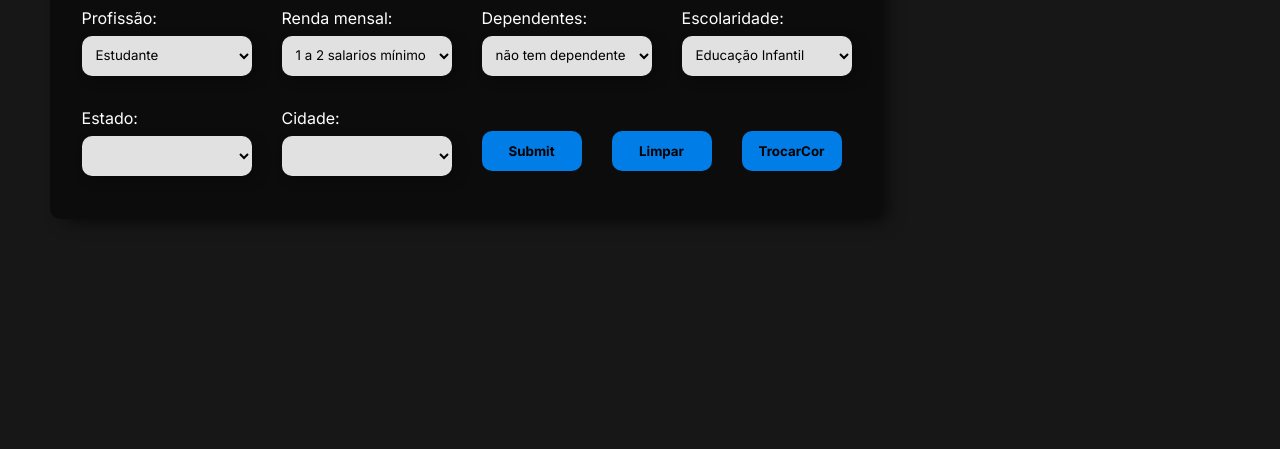
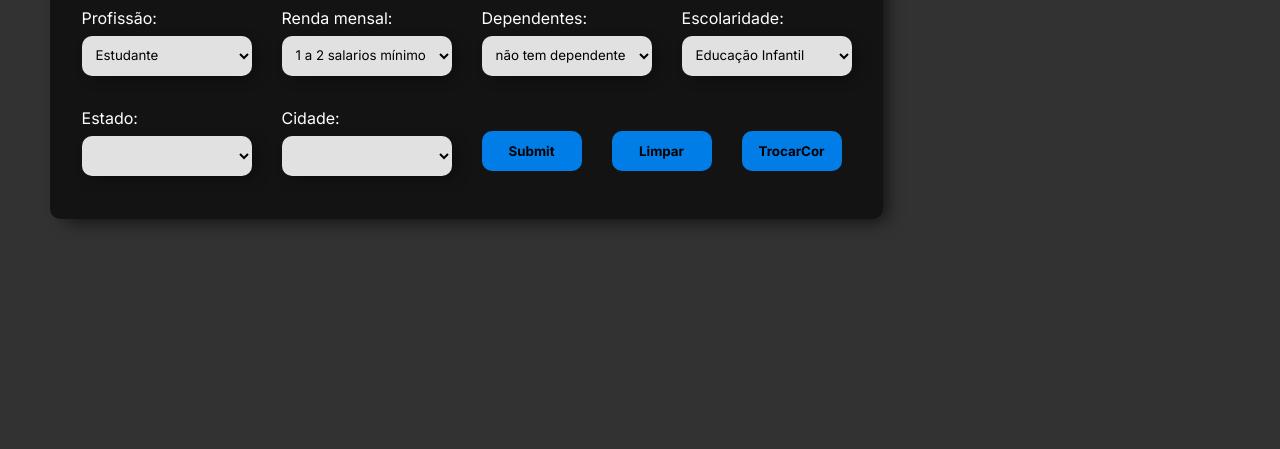
Before and after one commit to VictorManzano/Formulario, a plain HTML site: page index.html in a window 1280 px wide. Shown: the part 351-800 px from the top of the page. Drawn offline with Linux system fonts and the light colour scheme; no server answers.

Commit message:
Update style.css

```diff
--- a/style.css
+++ b/style.css
@@ -5,7 +5,7 @@ body {
     padding: 0;
     font-family: 'Inter', sans-serif;
     color: white;
-    background-color: #161616fd;
+    background-color: #313131fd;
 }
 
 main {
```
